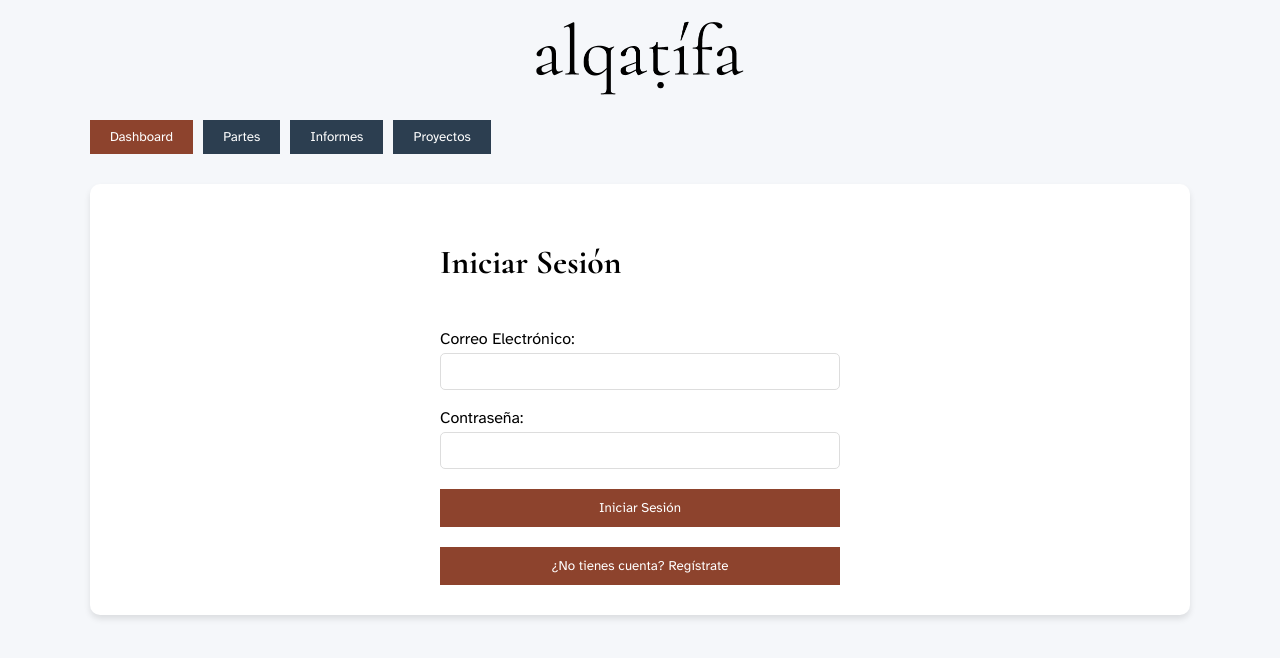
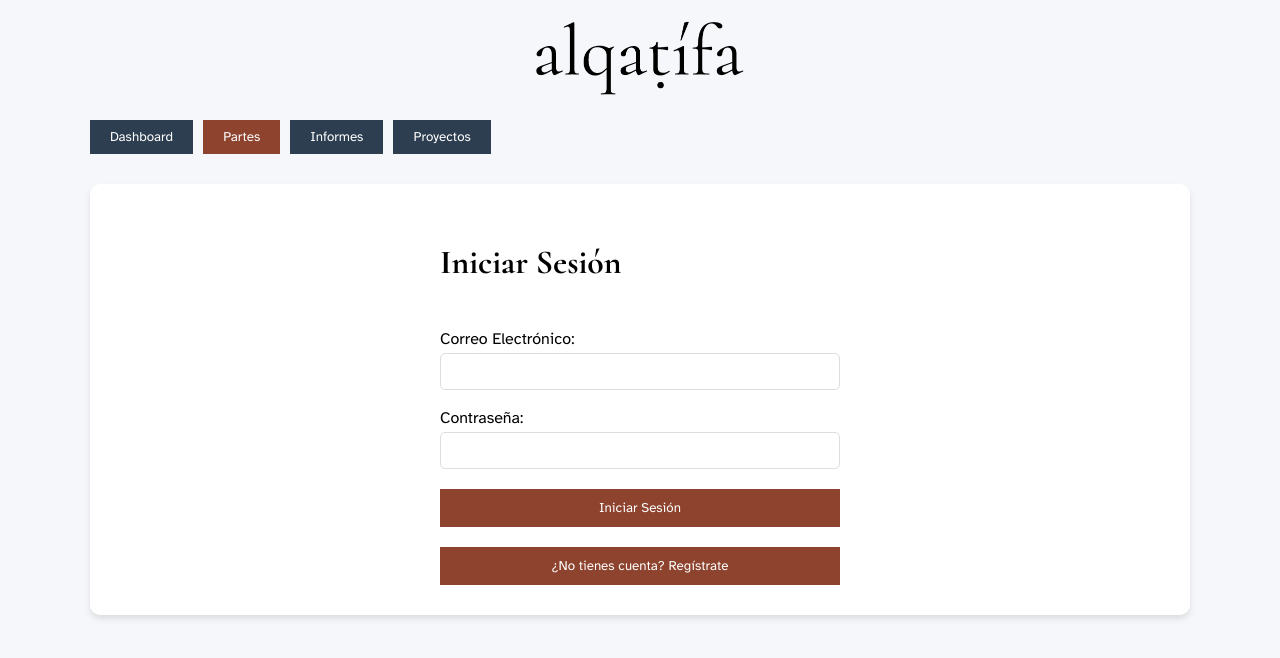
Before and after one commit to jesusmabas/partes-diarios, a React (Create React App) app: page / in a window 1280 px wide. Shown: the top 658 px of the page. Built offline with nearby package versions, Linux system fonts and the light colour scheme; no server answers; what @react-pdf/renderer would draw is missing.

Commit message:
Update App.js

```diff
--- a/src/App.js
+++ b/src/App.js
@@ -11,7 +11,7 @@ import "./App.css";
 import "./components/Dashboard.css"; // Importar los estilos del Dashboard
 
 function App() {
-  const [activeTab, setActiveTab] = useState("dashboard"); // Cambiado a "dashboard" como tab inicial
+  const [activeTab, setActiveTab] = useState("partes"); // Cambiado a "partes" como tab inicial
   const [user, setUser] = useState(null);
 
   const auth = getAuth(app);
```
